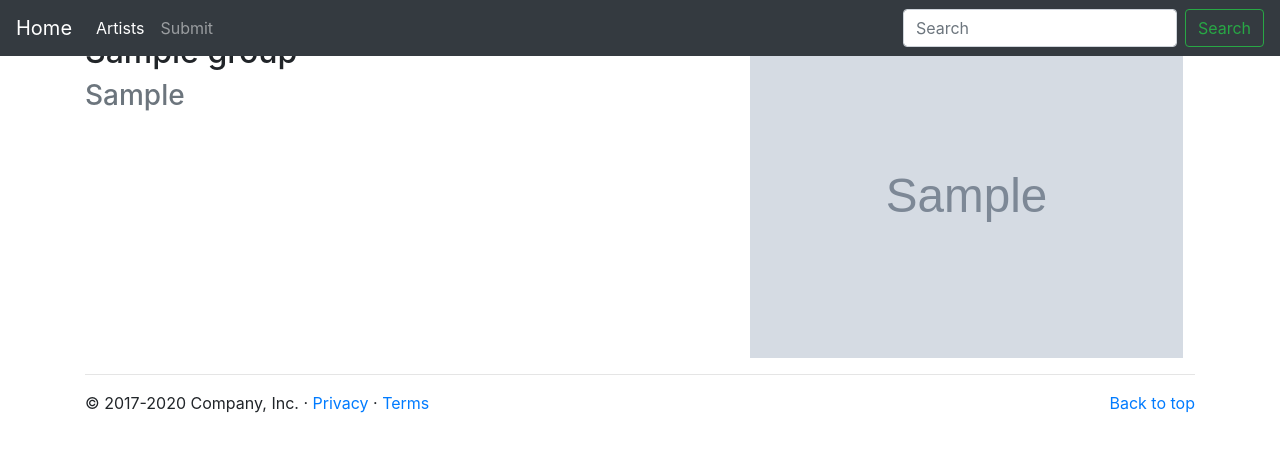
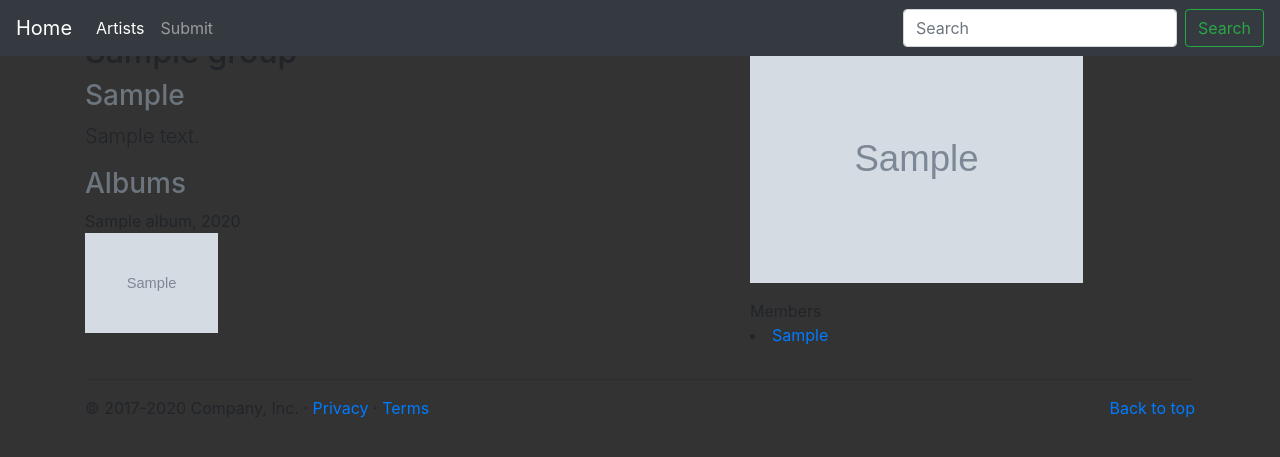
Before and after one commit to ecmartens/django-elasticbeanstalk, a Django app: page /home/groups/1 in a window 1280 px wide. Shown: the top 457 px of the page. Run offline with Django 3.2, Linux system fonts and the light colour scheme; tables that the repository leaves empty hold one stand-in row (values such as "Sample post"); grey boxes marked "Sample" are stand-in pictures; some libraries are stand-ins or nearby versions.

Commit message:
Update group_detail and group_list templates; add alias to Musician model; update urls and views

```diff
--- a/artist/models.py
+++ b/artist/models.py
@@ -13,6 +13,7 @@
     '''Model representing a musician.'''
     first_name = models.CharField(max_length=100)
     last_name = models.CharField(max_length=100)
+    alias = models.CharField(max_length=100, null=True, default="None")
     group = models.ForeignKey('Group', on_delete=models.SET_NULL, null=True, blank=True, related_name='+')
     instrument = models.ManyToManyField(Instrument, help_text="Select instrument(s) for this musician.")
     photo = models.ImageField(upload_to='musicians/', default="/media/bc1.jpg")
@@ -20,7 +21,10 @@
     hometown = models.CharField(max_length=100, default="undefined")
 
     def __str__(self):
-        return self.first_name + ' ' + self.last_name
+        if not self.alias == "None":
+            return self.alias
+        else:
+            return self.first_name + ' ' + self.last_name
 
     def get_absolute_url(self):
         """Returns the url to access a specific Musician instance."""
--- a/artist/templates/artist/group_detail.html
+++ b/artist/templates/artist/group_detail.html
@@ -25,6 +25,8 @@
           font-size: 3.5rem;
         }
       }
+
+      body { background: #333 }
     </style>
     <!-- Custom styles for this template -->
     <link href="../../static/css/carousel.css" rel="stylesheet">
@@ -67,11 +69,41 @@
     <div class="row featurette">
       <div class="col-md-7">
         <h2 class="featurette-heading">{{ group.name }} </h2>
-        <h3><span class="text-muted">{{ group.origin }} </span></h3>
-        <p class="lead">{{ group.about }}</p>
+        <h3><span class="text-muted">{{ group.origin }}</span></h3>
+        <p class="lead">{{ group.bio }}</p>
+<!----->
+        <!-- <p class="lead">
+        <dl>
+          <div>Members</div>
+          {% for musician in group.members.all %}
+              <li><a href="{{ musician.get_absolute_url }}">{{ musician }}</a></li>
+          {% endfor %}
+        </dl> -->
+<!----->
+        <!-- <dl> -->
+          <!-- <div>Albums</div> -->
+          <h3><span class="text-muted">Albums</span></h3>
+            {% for album in group.albums.all %}
+              <!-- <li>{{ album.name }}, {{ album.release_year }}</li> -->
+              <!-- <li>{{ album.name }}, {{ album.release_year }} <img src="{{ MEDIA_URL }}{{ album.cover_photo.name }}" height="50"></li> -->
+              <div>{{ album.name }}, {{ album.release_year }}</div>
+              <div> <img src="{{ MEDIA_URL }}{{ album.cover_photo.name }}" height="100"></div>
+            {% endfor %}
+        <!-- </dl> -->
+      </p>
+<!----->
+      <!-- <p class="lead">{{ group.bio }}</p> -->
+<!----->
       </div>
       <div class="col-md-5">
-          <img src={{ group.photo }} height="325"/>
+        <img src="{{ MEDIA_URL }}{{ group.photo.name }}" height="250">
+        <p class="lead">
+          <dl>
+            <div>Members</div>
+            {% for musician in group.members.all %}
+                <li><a href="{{ musician.get_absolute_url }}">{{ musician }}</a></li>
+            {% endfor %}
+          </dl>
       </div>
     </div>
 
--- a/artist/urls.py
+++ b/artist/urls.py
@@ -15,5 +15,3 @@
     path('groups/<int:pk>', views.GroupDetailView.as_view(), name='group-detail'),
     path('musicians/<int:pk>', views.MusicianDetailView.as_view(), name='musician-detail')
 ]
-
-urlpatterns += static(settings.MEDIA_URL, document_root=settings.MEDIA_ROOT)
--- a/artist/views.py
+++ b/artist/views.py
@@ -1,7 +1,7 @@
 from django.shortcuts import render
 from django.views import generic
 
-from .models import Genre, Group, Musician
+from .models import Album, Genre, Group, Musician
 
 
 def index(request):
```
Also changed, not shown: artist/templates/artist/group_list.html (+2 -8 lines).
